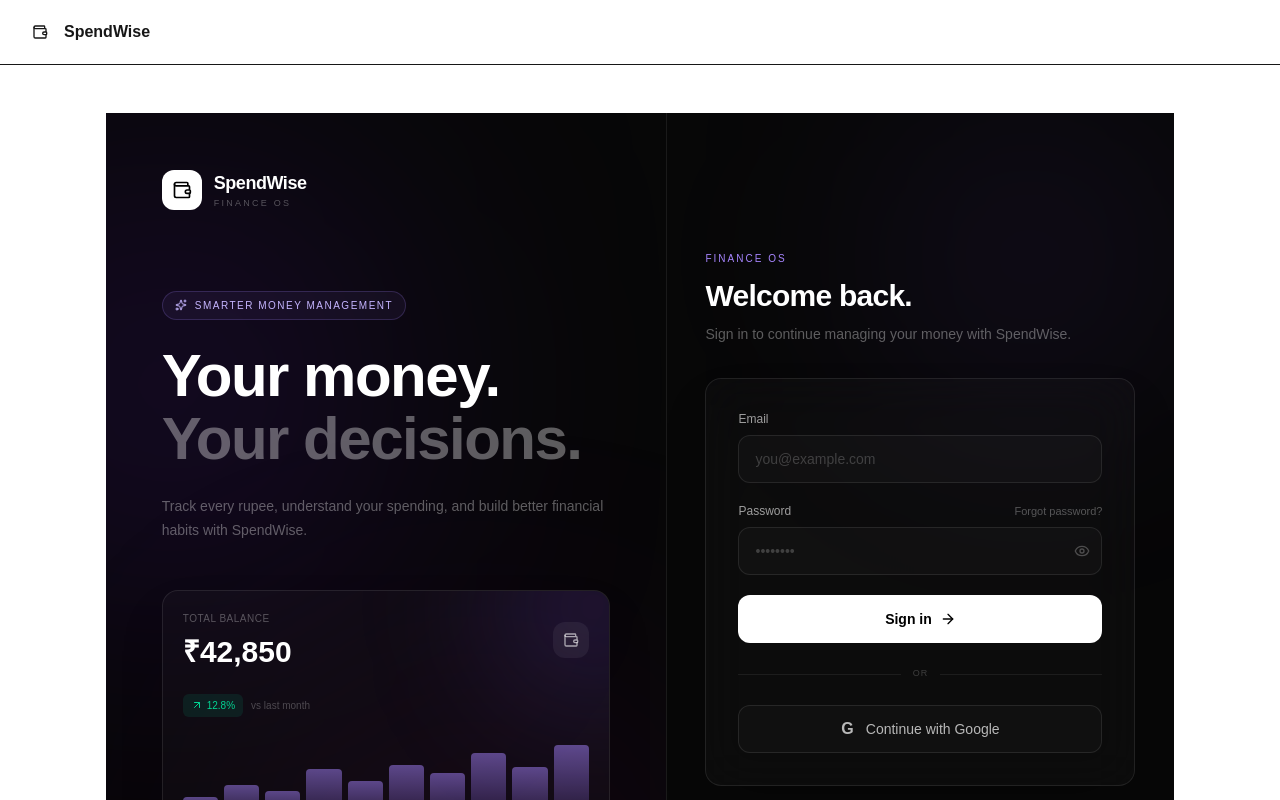
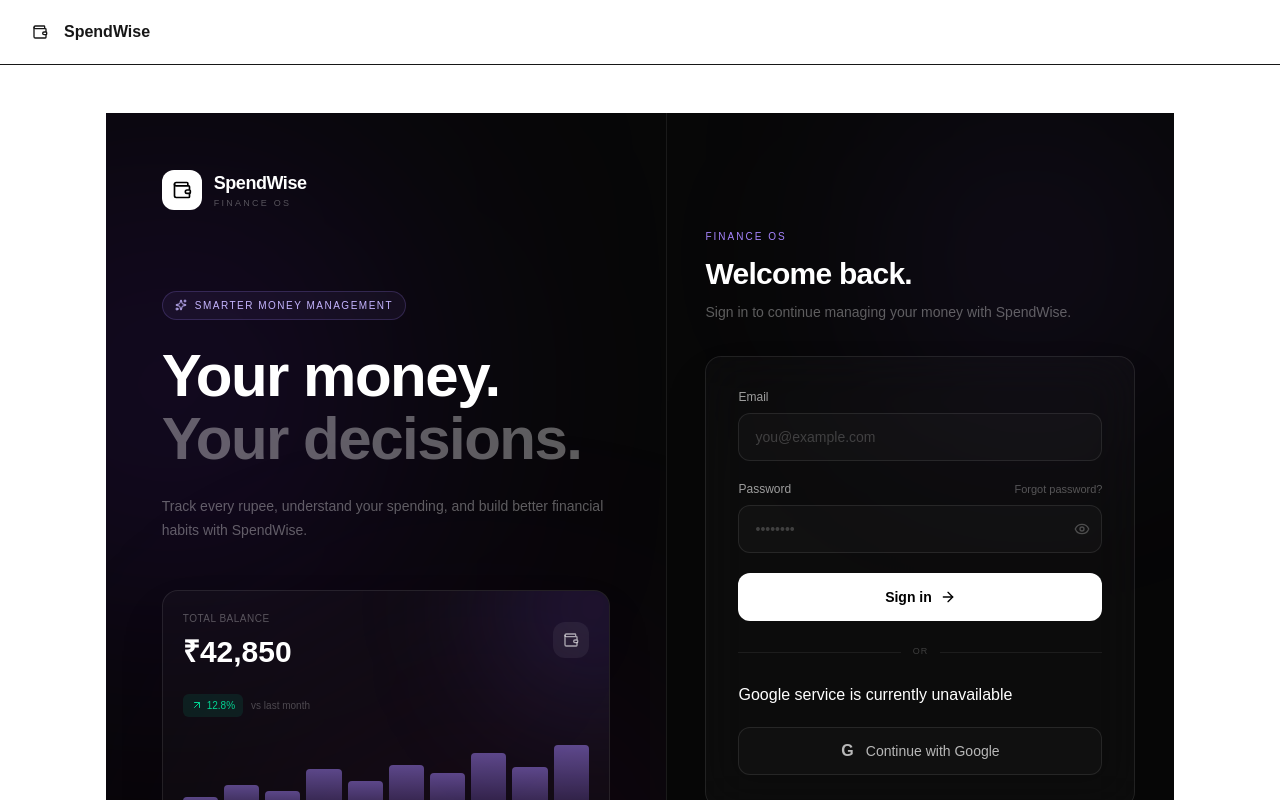
Before and after one commit to Swayam-TheCoder/SpendWise, a Next.js app in the folder frontend/: page /login in a window 1280 px wide. Shown: the top 800 px of the page. Built offline with nearby package versions, Linux system fonts and the light colour scheme; no server answers.

Commit message:
bug: google service on maintainance

```diff
--- a/frontend/src/app/(auth)/login/page.tsx
+++ b/frontend/src/app/(auth)/login/page.tsx
@@ -145,6 +145,7 @@ export default function LoginPage() {
         </div>
 
         {/* Google */}
+        <p> Google service is currently unavailable </p>
         <button
           type="button"
           onClick={authApi.googleLogin}
```
